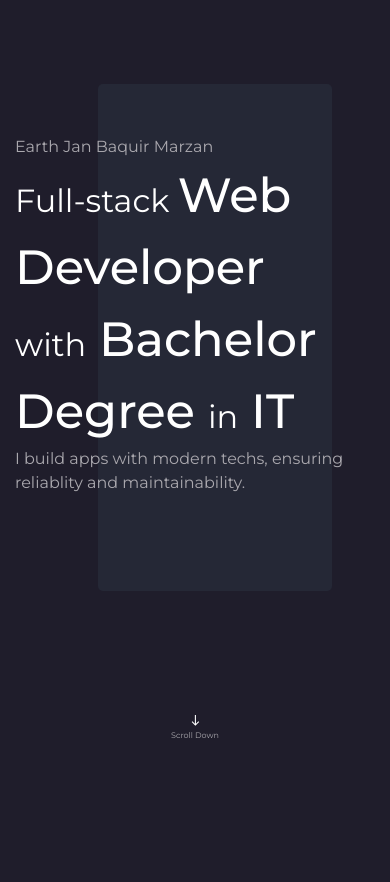
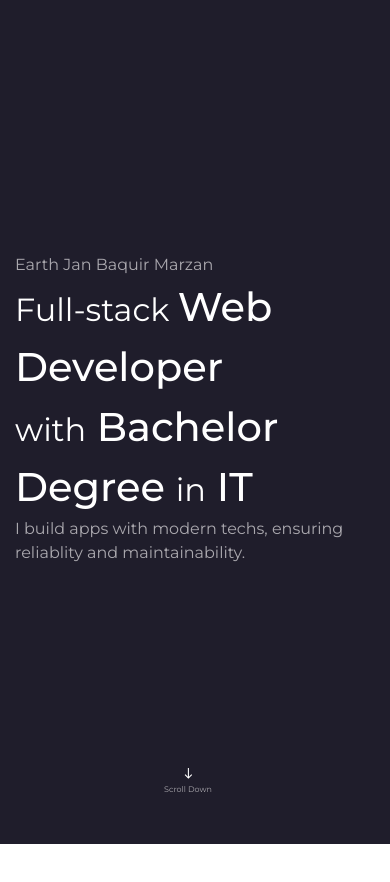
Before and after one commit to earthjan/earth, a React (Create React App) app: page / in a window 390 px wide. After the commit the page ends 844 px from the top, so only its background shows below. Built offline with nearby package versions, Linux system fonts and the light colour scheme.

Commit message:
Fix landing page responsiveness for xs-xl screens

```diff
--- a/src/components/templates/MainPage/MainPage.js
+++ b/src/components/templates/MainPage/MainPage.js
@@ -11,9 +11,12 @@ import styles from "./styles";
 const MainPage = () => {
   return (
     <Box sx={styles.landingPageBase}>
+      <Box sx={styles.maxWidthSetter}>
         <Grid container sx={styles.gridBase}>
           <GridItem sx={styles.upperSubtitleBase}>
-          <TextGray sx={styles.subtitleUpper}>Earth Jan Baquir Marzan</TextGray>
+            <TextGray sx={styles.subtitleUpper}>
+              Earth Jan Baquir Marzan
+            </TextGray>
           </GridItem>
           <GridItem sx={styles.mainTextBase}>
             <MainContent />
@@ -25,19 +28,20 @@ const MainPage = () => {
             </TextGray>
           </GridItem>
 
-        <GridItem container={true} sx={styles.scrollDownBase}>
+          <Box sx={styles.scrollDownBase}>
             <IconButton>
               <Stack sx={styles.scrollDownStack}>
                 <GridItem container={true} sx={styles.scrollDownIconBase}>
-                <SouthIcon sx={styles.scrollDownIcon}/>
+                  <SouthIcon sx={styles.scrollDownIcon} />
                 </GridItem>
                 <Typography sx={styles.scrollDownLabel}>Scroll Down</Typography>
               </Stack>
             </IconButton>
-        </GridItem>
+          </Box>
         </Grid>
 
         <Box sx={styles.extraBg} />
+      </Box>
     </Box>
   );
 };
--- a/src/components/templates/MainPage/styles.js
+++ b/src/components/templates/MainPage/styles.js
@@ -7,20 +7,21 @@ const styles = {
     zIndex: "1",
     backgroundColor: "primary.main",
     minWidth: "320px",
+    height: {
+      xs: "100vh",
+    },
   },
+  maxWidthSetter: { maxWidth: "1536px" },
 
   gridBase: {
-    py: {
-      xs: "135px",
-    },
     px: {
       xs: "15px",
     },
-    /**
-     * Overrides the py on >md to center the main content
-     */
     paddingTop: {
-      md: "15%",
+      xs: "30vh",
+      sm: "40vh",
+      md: "30vh",
+      lg: "20vh",
     },
   },
 
@@ -33,7 +34,9 @@ const styles = {
   mainTextContent: {
     fontSize: {
       xs: "2rem",
-      md: "2.5rem",
+      md: "2rem",
+      lg: "2.5rem",
+      xl: "30px",
     },
   },
   mainTextContentSpan: {
@@ -41,15 +44,15 @@ const styles = {
       xs: "medium",
     },
     fontSize: {
-      xs: "3rem",
-      md: "5rem",
+      xs: "2.5rem",
+      md: "4rem",
+      lg: "6rem",
+      xl: "8rem",
     },
   },
 
   upperSubtitleBase: {
-    paddingLeft: {
-      md: getSubtitlePaddingX(),
-    },
+    paddingLeft: getSubtitlePaddingX(),
   },
   subtitleUpper: {
     fontSize: getSubtitleFontSize(),
@@ -62,9 +65,7 @@ const styles = {
     paddingTop: {
       md: "10px",
     },
-    paddingRight: {
-      md: getSubtitlePaddingX(),
-    },
+    paddingRight: getSubtitlePaddingX(),
   },
 
   subtitleBottom: {
@@ -75,11 +76,15 @@ const styles = {
   },
 
   scrollDownBase: {
-    justifyContent: "center",
-    paddingTop: {
-      xs: "25vh",
-      md: "15vh",
-    },
+    position: "absolute",
+    top: "90vh",
+    left: {
+      xs: "40vw",
+      sm: "45vw",
+      /**
+       * Instead of vw, it depends on the set max width.
+       */
+      xl: "50%" },
   },
   scrollDownStack: {
     flexDirection: "column",
@@ -108,22 +113,24 @@ const styles = {
       xs: "0.5rem",
     },
     color: "content.main",
-    marginTop: "15px"
+    marginTop: "15px",
   },
 
   extraBg: {
+    display: {xs: "none", md: "block"},
     position: "absolute",
     height: {
       xs: "60vh",
-      sm: "30vh",
-      md: "60vh"
+      sm: "20vh",
+      md: "30vh",
+      lg: "50vh",
     },
     width: {
       xs: "60vw",
     },
     backgroundColor: "secondary.main",
-    top: { xs: "10vh" },
-    left: { xs: "25vw", md: "35%vw" },
+    top: { xs: "20vh", sm: "38vh", md: "30vh", lg: "20vh", xl: "25vh" },
+    left: { xs: "25vw", md: "35vw" },
     zIndex: "-1",
     borderRadius: "5px",
   },
@@ -136,11 +143,13 @@ export default styles;
 function getSubtitleFontSize() {
   return {
     sm: "0.8rem",
+    lg: "1rem",
   };
 }
 
 function getSubtitlePaddingX() {
   return {
     md: "60px",
+    lg: "70px",
   };
 }
```
Lines whose indentation alone changed are shown as unchanged.
